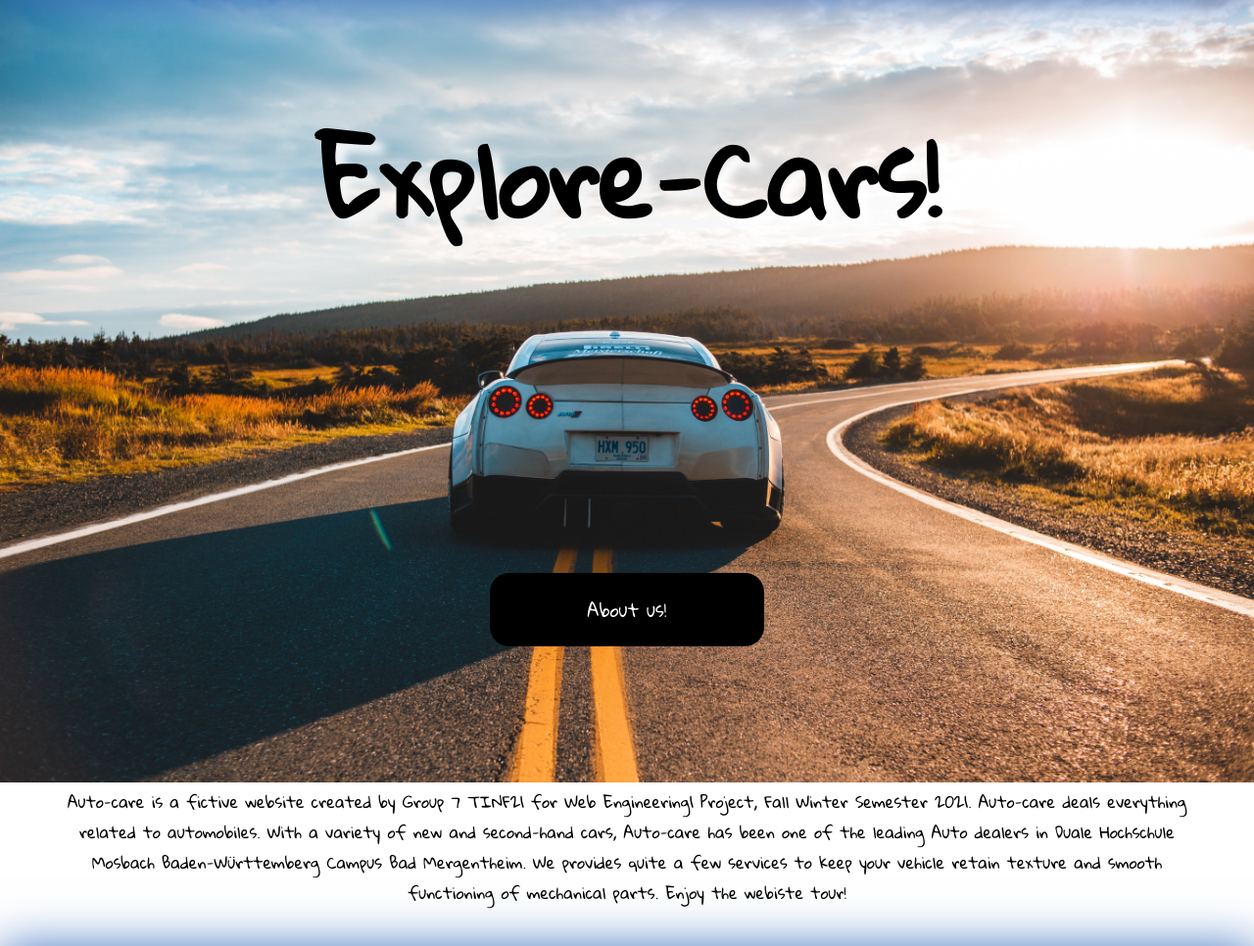
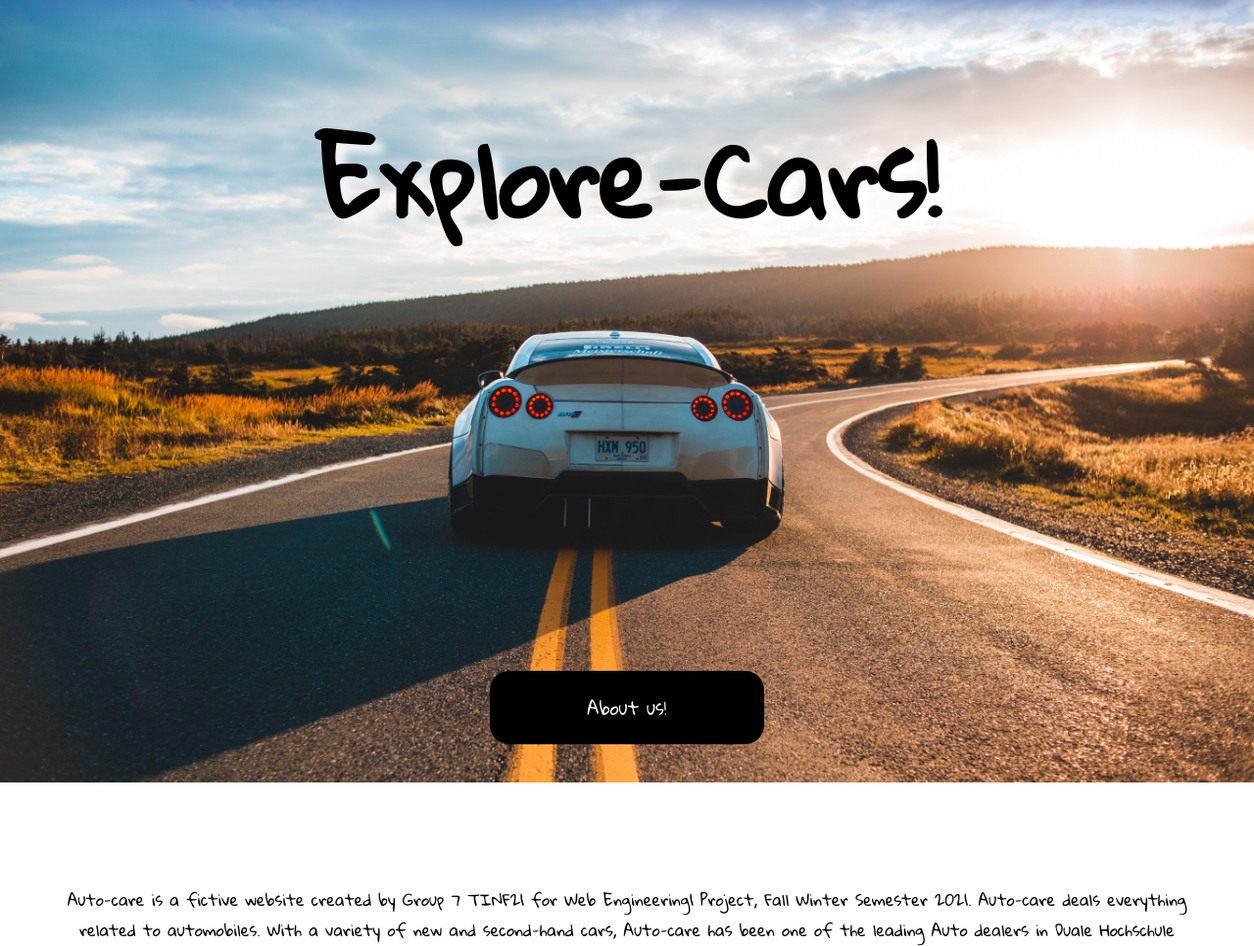
Before and after one commit to AdriansRubins/gruppe07-projekt, a PHP site: page / in a window 1280 px wide. Shown: the part 106-1072 px from the top of the page at 98% size. Run offline with PHP 8.4, Linux system fonts and the light colour scheme.

Commit message:
Checkout in browser!

```diff
--- a/style.css
+++ b/style.css
@@ -129,11 +129,12 @@ button:hover ,button.active{
 #about2{
     grid-area: about2;
     display: grid;
-    margin: 300px 500px 20px 500px;
+    margin: 400px 500px 20px 500px;
     text-align: center;
     padding: 20px 20px 20px 20px;
     background-color: black;
     grid-template-columns: minmax(200px 50%);
+
 
 
     border-radius: 20px;
```
